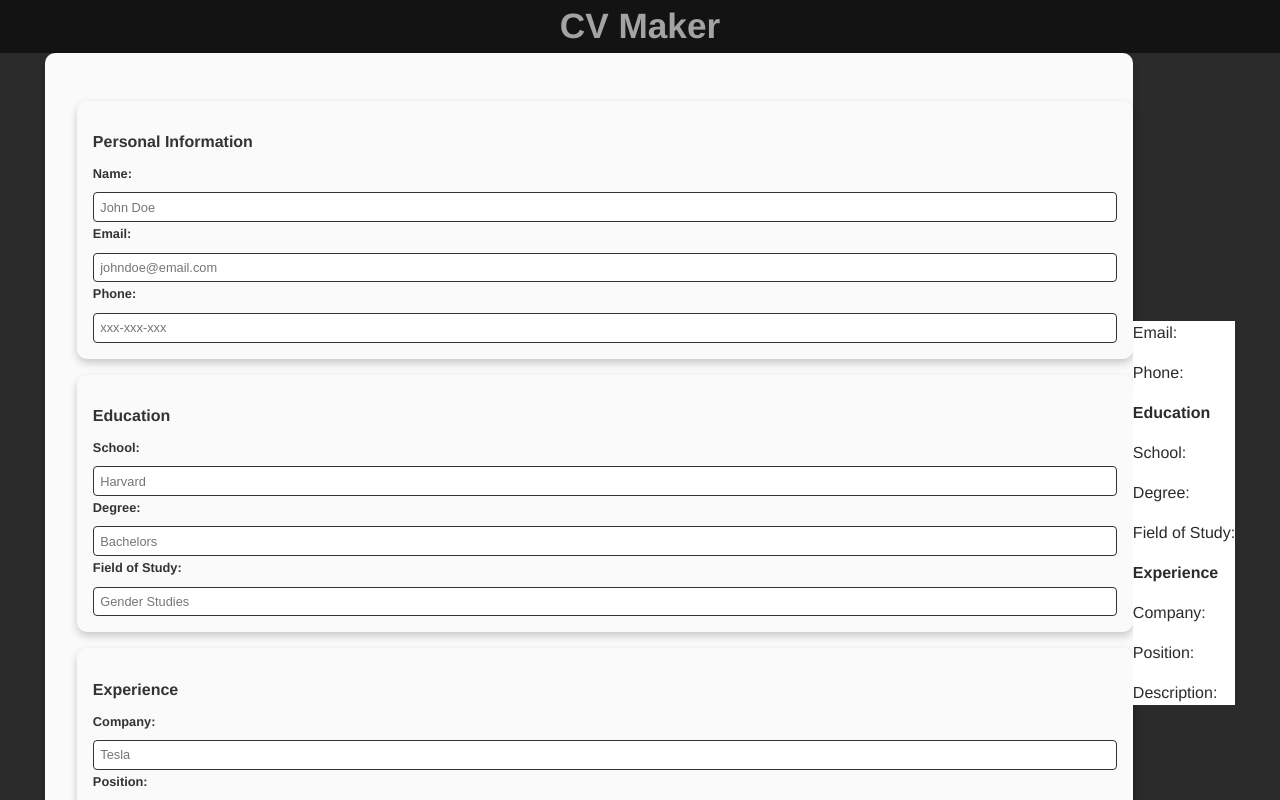
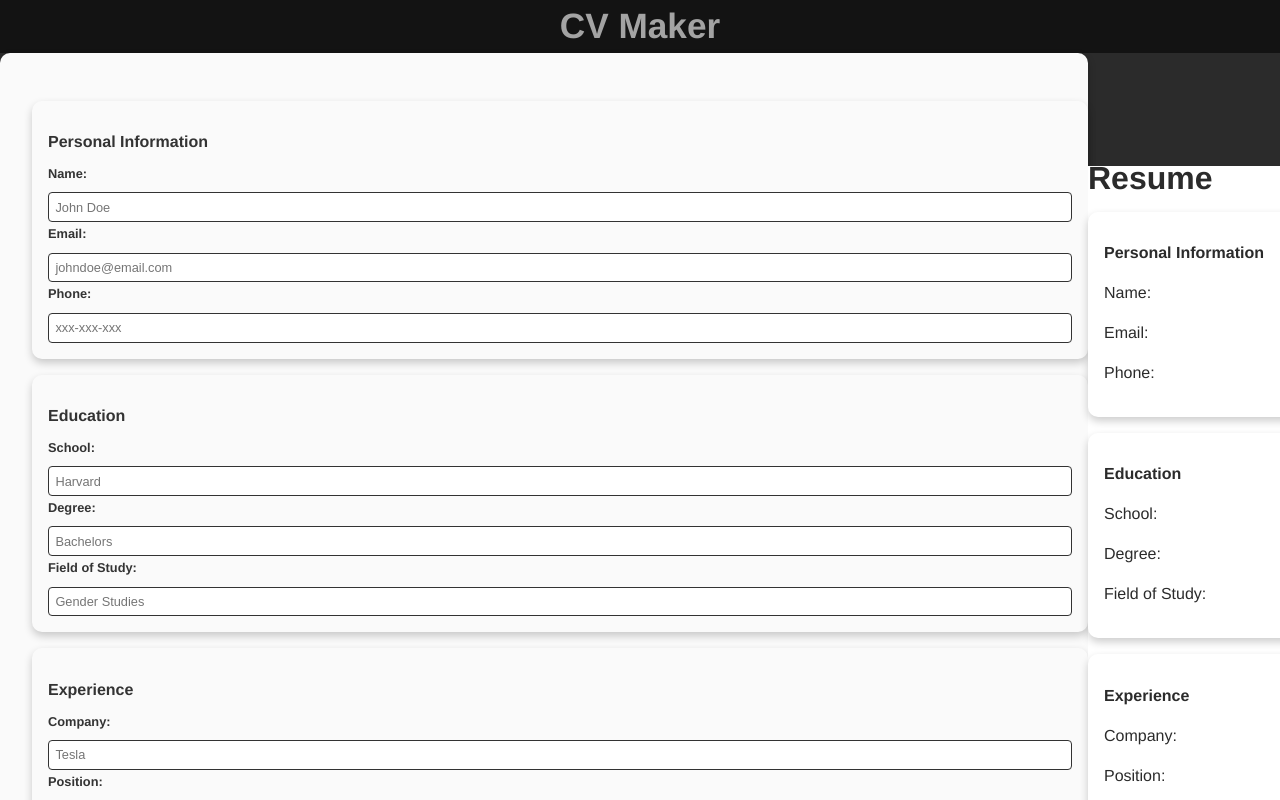
Before and after one commit to AbhinavSalgania/cv-project, a React (Create React App) app: page / in a window 1280 px wide. Shown: the top 800 px of the page. Built offline with nearby package versions, Linux system fonts and the light colour scheme.

Commit message:
add Iteration 2: display Information on Resume

```diff
--- a/src/components/Display.js
+++ /dev/null
@@ -1,29 +0,0 @@
-import React from 'react';
-import './styles.css';
-
-class Display extends React.Component {
-  render() {
-    const{
-        name, email, phone, school, degree,
-        fieldOfStudy, company, position, description }
-        = this.props;
-
-    return (
-        <div className="display">
-            <h1>{name}</h1>
-            <p> Email: {email} </p>
-            <p> Phone: {phone} </p>
-            <h2>Education</h2>
-            <p> School: {school} </p>
-            <p> Degree: {degree} </p>
-            <p> Field of Study: {fieldOfStudy} </p>
-            <h2>Experience</h2>
-            <p> Company: {company} </p>
-            <p> Position: {position} </p>
-            <p> Description: {description} </p>
-        </div>
-    );
-    }
-}
-
-export default Display;
--- a/src/components/Footer.js
+++ b/src/components/Footer.js
@@ -1,4 +1,5 @@
 import React from 'react';
+
 
 const Footer = () => {
     return (
--- a/src/components/Header.js
+++ b/src/components/Header.js
@@ -1,5 +1,4 @@
 import React from 'react';
-import './styles.css';
 
 const Header = () => {
     return (
--- a/src/components/Main.js
+++ b/src/components/Main.js
@@ -1,5 +1,5 @@
 import React from 'react';
-import Display from './Display';
+import Resume from './Resume';
 import './styles.css';
 
 class Main extends React.Component {
@@ -19,9 +19,15 @@ class Main extends React.Component {
     }
 
     handleChange = (event) => {
-        const {name, value} = event.target;
-        this.setState({ [name]: value });
-    }
+        const name = event.target.name;
+        const value = event.target.value;
+        this.setState((prevState) => ({
+            ...prevState,
+            [name]: value
+          }));
+
+      }
+
 
     render() {
       return (
@@ -33,22 +39,25 @@ class Main extends React.Component {
                     <input
                         type="text"
                         id="name"
+                        name="name"
                         placeholder="John Doe"
-                        onChange= {this.handleChange}
-                    />
+                        onChange= {this.handleChange}             />
+
                     <br />
                     <label htmlFor="email">Email:</label>
                     <input
                         type="email"
                         id="email"
+                        name = "email"
                         placeholder="johndoe@email.com"
-                        onChange= {this.handleChange}
-                    />
+                        onChange= {this.handleChange}             />
+
                     <br />
                     <label htmlFor="phone">Phone:</label>
                     <input
                         type="tel"
                         id="phone"
+                        name = "phone"
                         placeholder="xxx-xxx-xxx"
                         onChange= {this.handleChange}              />
                 </section>
@@ -58,6 +67,7 @@ class Main extends React.Component {
                     <input
                         type="text"
                         id="school"
+                        name = "school"
                         placeholder="Harvard"
                         onChange= {this.handleChange}              />
                     <br />
@@ -65,13 +75,15 @@ class Main extends React.Component {
                     <input
                         type="text"
                         id="degree"
+                        name = "degree"
                         placeholder="Bachelors"
                         onChange= {this.handleChange}              />
                     <br />
-                    <label htmlFor="field-of-study">Field of Study:</label>
+                    <label htmlFor="fieldOfStudy">Field of Study:</label>
                     <input
                         type="text"
-                        id="field-of-study"
+                        id="fieldOfStudy"
+                        name = "fieldOfStudy"
                         placeholder="Gender Studies"
                         onChange= {this.handleChange}              />
                 </section>
@@ -81,6 +93,7 @@ class Main extends React.Component {
                     <input
                         type="text"
                         id="company"
+                        name = "company"
                         placeholder="Tesla"
                         onChange= {this.handleChange}              />
                     <br />
@@ -88,18 +101,20 @@ class Main extends React.Component {
                     <input
                         type="text"
                         id="position"
+                        name = "position"
                         placeholder="Robot Maker"
                         onChange= {this.handleChange}              />
                     <br />
                     <label htmlFor="description">Description:</label>
                     <textarea
                         id="description"
+                        name = "description"
                         placeholder = "lorem ipsum dolem Cupidatat sunt anim incididunt nisi labore sunt nulla Lorem elit irure. Aliquip quis excepteur et nostrud enim irure nostrud officia"
                         onChange= {this.handleChange}                />
                 </section>
             </div>
             <div className = "display-box">
-            <Display
+            <Resume
                 name={this.state.name}
                 email={this.state.email}
                 phone={this.state.phone}
@@ -114,6 +129,7 @@ class Main extends React.Component {
         </main>
         );
     }
+
 }
 
 export default Main;
--- /dev/null
+++ b/src/components/Resume.js
@@ -0,0 +1,36 @@
+import React from 'react';
+import './styles.css';
+
+class Resume extends React.Component {
+  render() {
+    const{
+        name, email, phone, school, degree,
+        fieldOfStudy, company, position, description }
+        = this.props;
+    return (
+        <div className="resume-box">
+            <h1>Resume</h1>
+            <section>
+                <h2>Personal Information</h2>
+                <p>Name: {name}</p>
+                <p>Email: {email}</p>
+                <p>Phone: {phone}</p>
+            </section>
+            <section>
+                <h2>Education</h2>
+                <p>School: {school}</p>
+                <p>Degree: {degree}</p>
+                <p>Field of Study: {fieldOfStudy}</p>
+            </section>
+            <section>
+                <h2>Experience</h2>
+                <p>Company: {company}</p>
+                <p>Position: {position}</p>
+                <p>Description: {description}</p>
+            </section>
+        </div>
+    );
+    }
+}
+
+export default Resume;
--- a/src/components/styles.css
+++ b/src/components/styles.css
@@ -89,6 +89,8 @@ textarea {
 
 
 
+
+
 footer{
   position: relative;
   bottom: -465px;
@@ -112,20 +114,26 @@ footer.visible{
 
 
 
-.display {
+
+
+
+
+
+
+
+.resume-box {
   background-color: rgb(255, 255, 255);
 
 }
 
-.display h2 {
+.resume-box h2 {
   color: rgb(43, 43, 43);
 }
 
-.display p {
+.resume-box p {
   color: rgb(43, 43, 43);
 }
 
-.display-box {
- display: block;
-
+.resume-box h1{
+  color: rgb(43, 43, 43);
 }
```
